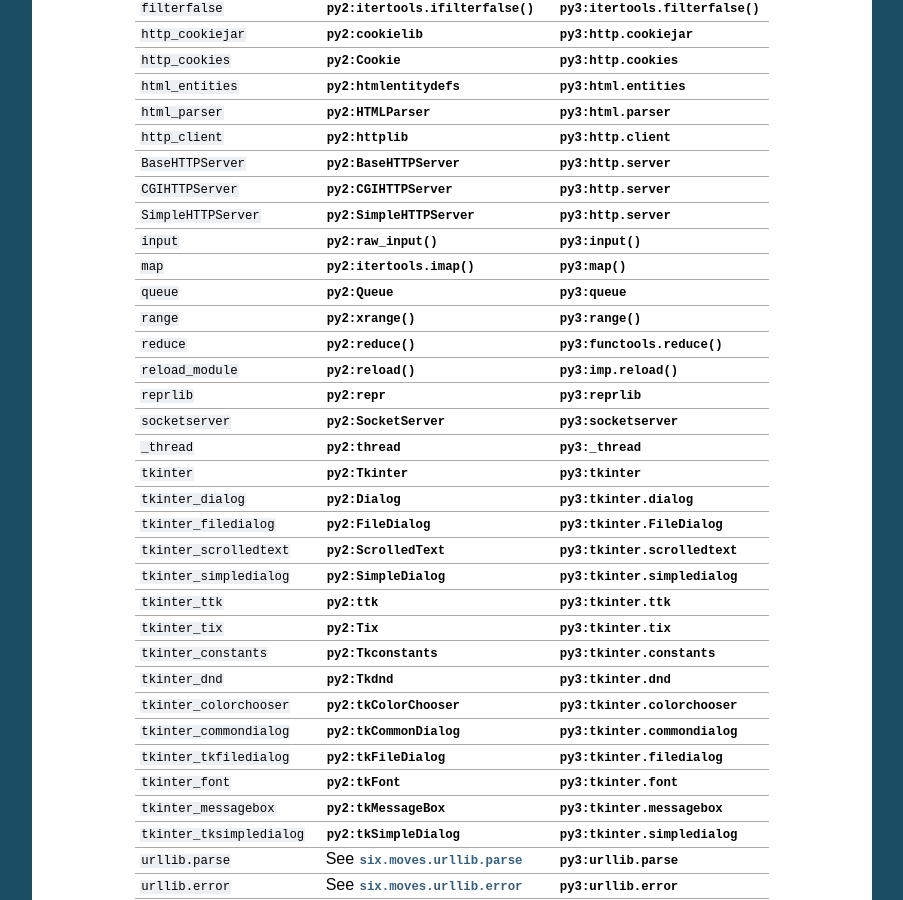
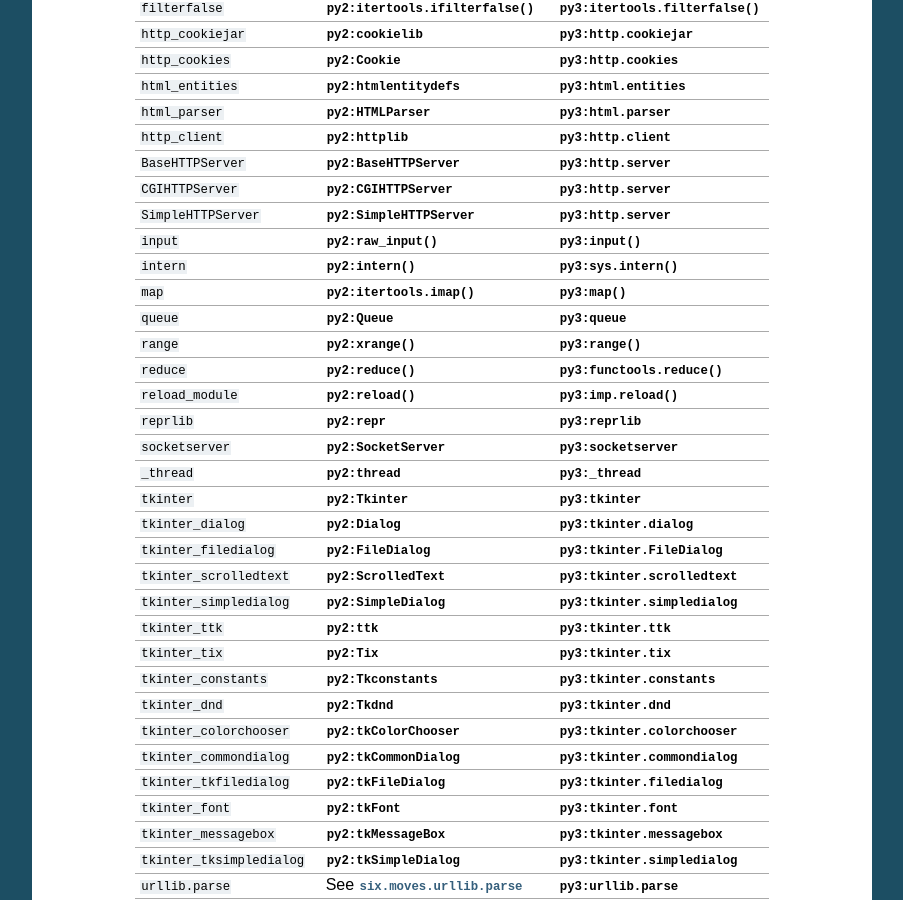
Before and after one commit to benjaminp/six, a Sphinx documentation site: the page built from documentation/index.rst, in a window 1280 px wide and 900 px high, scrolled down 6843 px. Shown: the whole window, without its empty margins (198-1101 px from the left). Built offline with Sphinx 7.4.7, drawn with Linux system fonts in a browser that asks for light colours.

Commit message:
moves mapping for intern (fixes #59)

```diff
--- a/documentation/index.rst
+++ b/documentation/index.rst
@@ -517,6 +517,8 @@ Supported renames:
 +------------------------------+-------------------------------------+-------------------------------------+
 | ``input``                    | :func:`py2:raw_input`               | :func:`py3:input`                   |
 +------------------------------+-------------------------------------+-------------------------------------+
+| ``intern``                   | :func:`py2:intern`                  | :func:`py3:sys.intern`              |
++------------------------------+-------------------------------------+-------------------------------------+
 | ``map``                      | :func:`py2:itertools.imap`          | :func:`py3:map`                     |
 +------------------------------+-------------------------------------+-------------------------------------+
 | ``queue``                    | :mod:`py2:Queue`                    | :mod:`py3:queue`                    |
--- a/six.py
+++ b/six.py
@@ -227,6 +227,7 @@ _moved_attributes = [
     MovedAttribute("filter", "itertools", "builtins", "ifilter", "filter"),
     MovedAttribute("filterfalse", "itertools", "itertools", "ifilterfalse", "filterfalse"),
     MovedAttribute("input", "__builtin__", "builtins", "raw_input", "input"),
+    MovedAttribute("intern", "__builtin__", "sys"),
     MovedAttribute("map", "itertools", "builtins", "imap", "map"),
     MovedAttribute("range", "__builtin__", "builtins", "xrange", "range"),
     MovedAttribute("reload_module", "__builtin__", "imp", "reload"),
```
Also changed, not shown: 1 other file.
